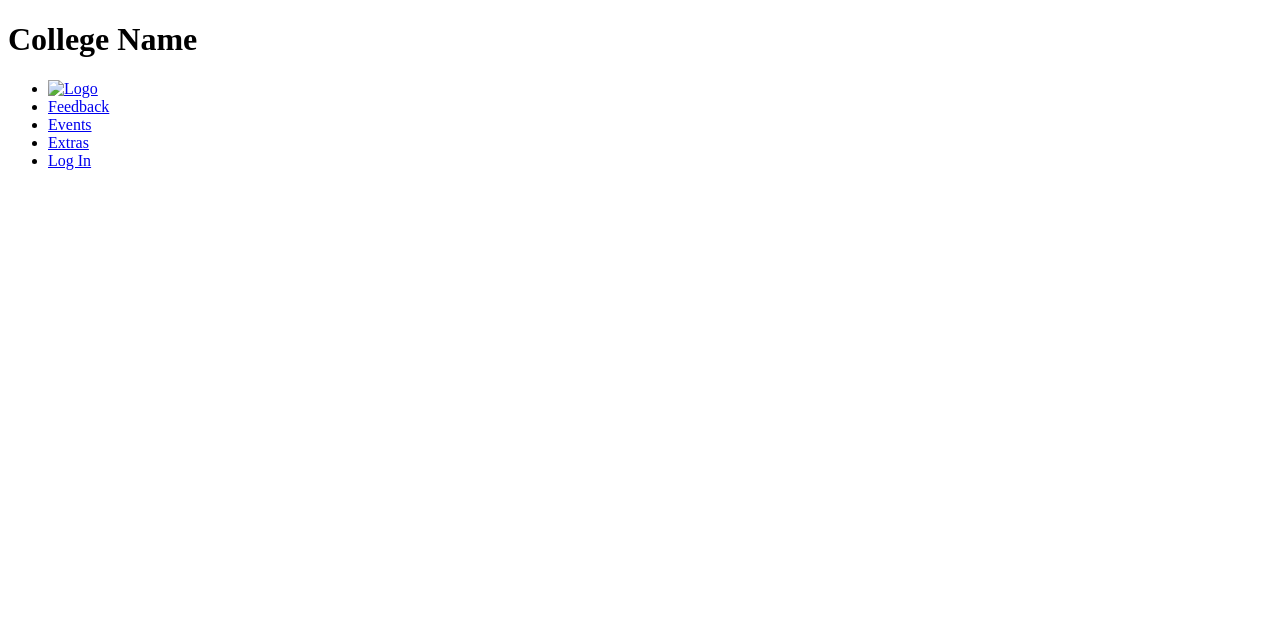
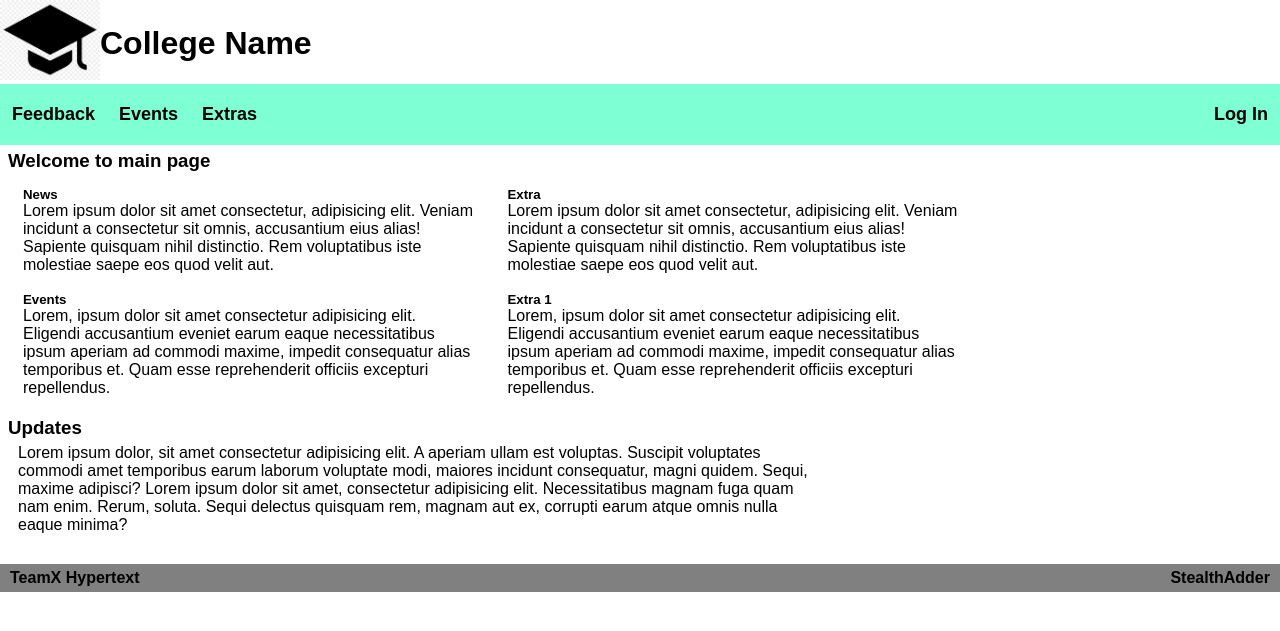
Before and after one commit to Accipiters/Feedback-System, a PHP site: page / in a window 1280 px wide. Shown: the top 631 px of the page. Run offline with PHP 8.4, Linux system fonts and the light colour scheme.

Commit message:
index.php

```diff
--- a/auth/stud-loginsys/includes/student-login.inc.php
+++ b/auth/stud-loginsys/includes/student-login.inc.php
@@ -52,7 +52,7 @@
             $_SESSION['student_username'] = $row['STUDENT_USERNAME'];
             $_SESSION['student_mail'] = $row['STUDENT_MAIL_ID'];
 
-            header("Location: /Feedback-System/index.html?login=Success");
+            header("Location: /Feedback-System/index.php?login=Success");
             exit();
           }
           else {
--- a/auth/stud-loginsys/student-signup.html
+++ b/auth/stud-loginsys/student-signup.html
@@ -13,7 +13,7 @@
                 <li><a href=""><img src="" alt="Logo"></a></li>
                 <li><a href=""></a>Main</li>
                 <li><a href=""></a>Tech Support</li>
-                <li><a href="">Sign In</a></li>
+                <li><a href="../stud-loginsys/student-login.html">Sign In</a></li>
             </ul>
         </nav>
     </header>
--- /dev/null
+++ b/css/index.css
@@ -0,0 +1,90 @@
+/* Default */
+* {
+    margin: 0;
+    padding: 0;
+    font-family: Arial, Helvetica, sans-serif;
+}
+
+/* Heading */
+/* icon */
+#college_icon {
+    width: 100px;
+    height: 80px;
+}
+
+#title {
+    padding-top: 25px;
+}
+
+.title-div {
+    display: flex;
+}
+
+/* Nav*/
+
+.nav-ul {
+    list-style-type: none;
+    overflow: hidden;
+    background-color: aquamarine;
+}
+
+.nav-li {
+    float: left;
+    display: block;
+    text-align: center;
+    padding: 20px 12px 20px 12px;
+}
+
+.nav-a {
+    color:black;
+    font-weight: bold;
+    text-decoration: none;
+    font-size: large;
+}
+
+/* Main */
+main {
+    padding: 5px 0px 25px 8px;
+}
+
+.div-main {
+    padding: 15px 15px 0px 15px;
+    max-width: 450px;
+    display: inline-block;
+}
+
+#h3-updates {
+    padding-top: 20px;
+}
+
+.feed {
+    padding-top: 5px;
+    padding-left: 10px;
+    max-width: 800px;
+}
+
+/* Footer */
+footer {
+    padding-top: 5px;
+}
+
+#ul-foot {
+    list-style-type: none;
+    overflow: hidden;
+    background-color:grey;
+}
+
+.li-foot {
+    float: left;
+    display: block;
+    text-align: center;
+    padding: 5px 0px 5px 10px;
+}
+
+.a-foot {
+    text-decoration: none;
+    color: black;
+    font-weight: bold;
+    padding-right: 10px;
+
+}
--- a/index.html
+++ /dev/null
@@ -1,32 +0,0 @@
-<!DOCTYPE html>
-<html lang="en">
-<head>
-    <meta charset="UTF-8">
-    <meta name="viewport" content="width=device-width, initial-scale=1.0">
-    <title>College Name - Main page</title>
-    <link rel="stylesheet" href="#">
-    <link rel="icon" href="#">
-</head>
-<body>
-    <header>
-        <h1>College Name</h1>
-        <nav>
-            <ul>
-                <li><a href="../Feedback-System/index.html"><img src="" alt="Logo"></a></li>
-                <li><a href="../Feedback-System/pages/Feedback.html">Feedback</a></li>
-                <li><a href="#">Events</a></li>
-                <li><a href="#">Extras</a></li>
-                <li><a href="../Feedback-System/auth/stud-loginsys/student-login.html
-                    ">Log In</a></li>
-                <!-- float Right -->
-            </ul>
-        </nav>
-    </header>
-    <main>
-        <!-- background feature with some cool slides -->
-    </main>
-    <footer>
-        <!-- footer design later -->
-    </footer>
-</body>
-</html>
--- /dev/null
+++ b/index.php
@@ -0,0 +1,68 @@
+<?php
+    session_start();
+?>
+<!DOCTYPE html>
+<html lang="en">
+<head>
+    <meta charset="UTF-8">
+    <meta name="viewport" content="width=device-width, initial-scale=1.0">
+    <title>College Name - Main page</title>
+    <link rel="stylesheet" href="../Feedback-System/css/index.css">
+    <link rel="icon" href="#">
+</head>
+<body>
+    <header>
+        <div class="title-div">
+            <a href="../Feedback-System/index.html"><img src="../Feedback-System/css/img/college_icon.png" alt="Logo" id="college_icon"></a>
+            <h1 id="title">College Name</h1>
+        </div>
+        <nav id="nav">
+            <ul class="nav-ul">
+                <li class="nav-li"><a href="../Feedback-System/pages/Feedback.html" class="nav-a">Feedback</a></li>
+                <li class="nav-li"><a href="#" class="nav-a">Events</a></li>
+                <li class="nav-li"><a href="#" class="nav-a">Extras</a></li>
+                <?php
+
+                if (isset($_SESSION['student_usn'])) {
+                    echo '<li class="nav-li" style="float: right"><a href="../Feedback-System/auth/stud-loginsys/includes/logout.php" class="nav-a">Log Out</a></li>';
+                } else {
+                    echo '<li class="nav-li" style="float: right"><a href="../Feedback-System/auth/stud-loginsys/student-login.html" class="nav-a" >Log In</a></li>';
+                }
+                ?>
+                <!-- float Right -->
+            </ul>
+        </nav>
+    </header>
+    <main>
+        <!-- background feature with some cool slides -->
+        <h3 id="h3-main">Welcome to main page</h3>
+        <div class="div-main">
+            <h5>News</h5>
+            <p>Lorem ipsum dolor sit amet consectetur, adipisicing elit. Veniam incidunt a consectetur sit omnis, accusantium eius alias! Sapiente quisquam nihil distinctio. Rem voluptatibus iste molestiae saepe eos quod velit aut.</p>
+            <br>
+            <h5>Events</h5>
+            <p>Lorem, ipsum dolor sit amet consectetur adipisicing elit. Eligendi accusantium eveniet earum eaque necessitatibus ipsum aperiam ad commodi maxime, impedit consequatur alias temporibus et. Quam esse reprehenderit officiis excepturi repellendus.</p>
+        </div>
+        <div class="div-main">
+            <h5>Extra</h5>
+            <p>Lorem ipsum dolor sit amet consectetur, adipisicing elit. Veniam incidunt a consectetur sit omnis, accusantium eius alias! Sapiente quisquam nihil distinctio. Rem voluptatibus iste molestiae saepe eos quod velit aut.</p>
+            <br>
+            <h5>Extra 1</h5>
+            <p>Lorem, ipsum dolor sit amet consectetur adipisicing elit. Eligendi accusantium eveniet earum eaque necessitatibus ipsum aperiam ad commodi maxime, impedit consequatur alias temporibus et. Quam esse reprehenderit officiis excepturi repellendus.</p>
+        </div>
+        <h3 id="h3-updates">Updates</h3>
+        <div class="feed">
+            <p>Lorem ipsum dolor, sit amet consectetur adipisicing elit. A aperiam ullam est voluptas. Suscipit voluptates commodi amet temporibus earum laborum voluptate modi, maiores incidunt consequatur, magni quidem. Sequi, maxime adipisci? Lorem ipsum dolor sit amet, consectetur adipisicing elit. Necessitatibus magnam fuga quam nam enim. Rerum, soluta. Sequi delectus quisquam rem, magnam aut ex, corrupti earum atque omnis nulla eaque minima?</p>
+        </div>
+    </main>
+    <footer>
+        <!-- footer design later -->
+        <div class="div-contact">
+            <ul id="ul-foot">
+                <li class="li-foot"><a href="https://github.com/StealthAdder/Feedback-System" class="a-foot">TeamX Hypertext</a></li>
+                <li class="li-foot" style="float: right;"><a href="https://github.com/StealthAdder" class="a-foot">StealthAdder</a></li>
+            </ul>
+        </div>
+    </footer>
+</body>
+</html>
```
Also changed, not shown: auth/stud-loginsys/includes/logout.php (added, +7 -0 lines), css/img/college_icon.png (added).
